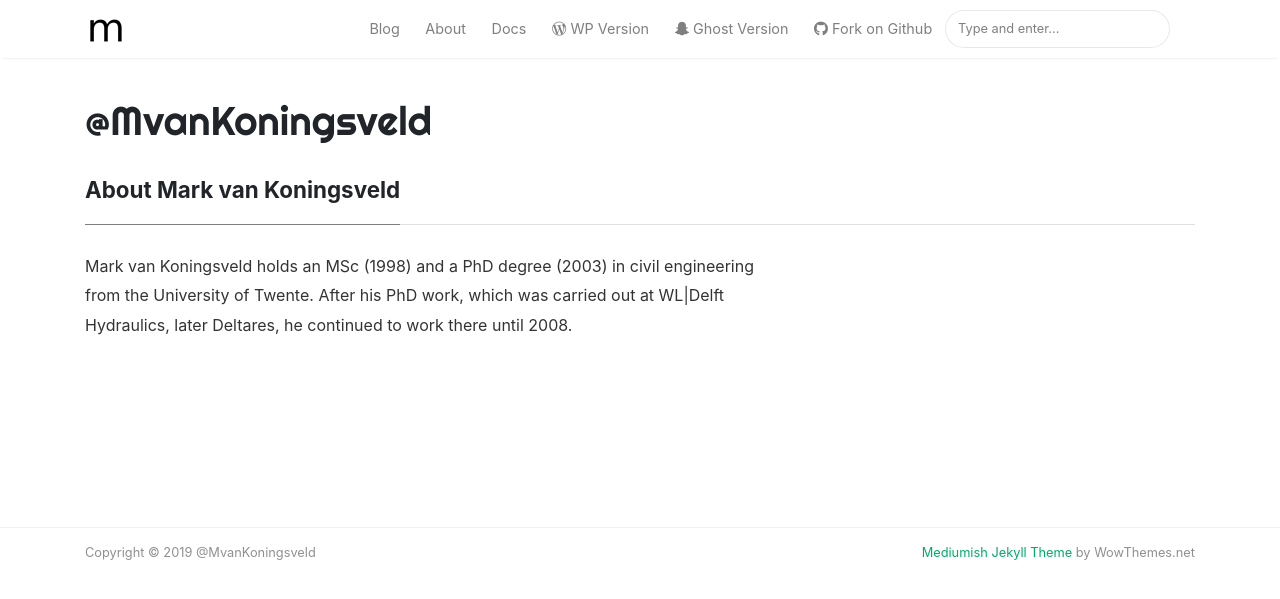
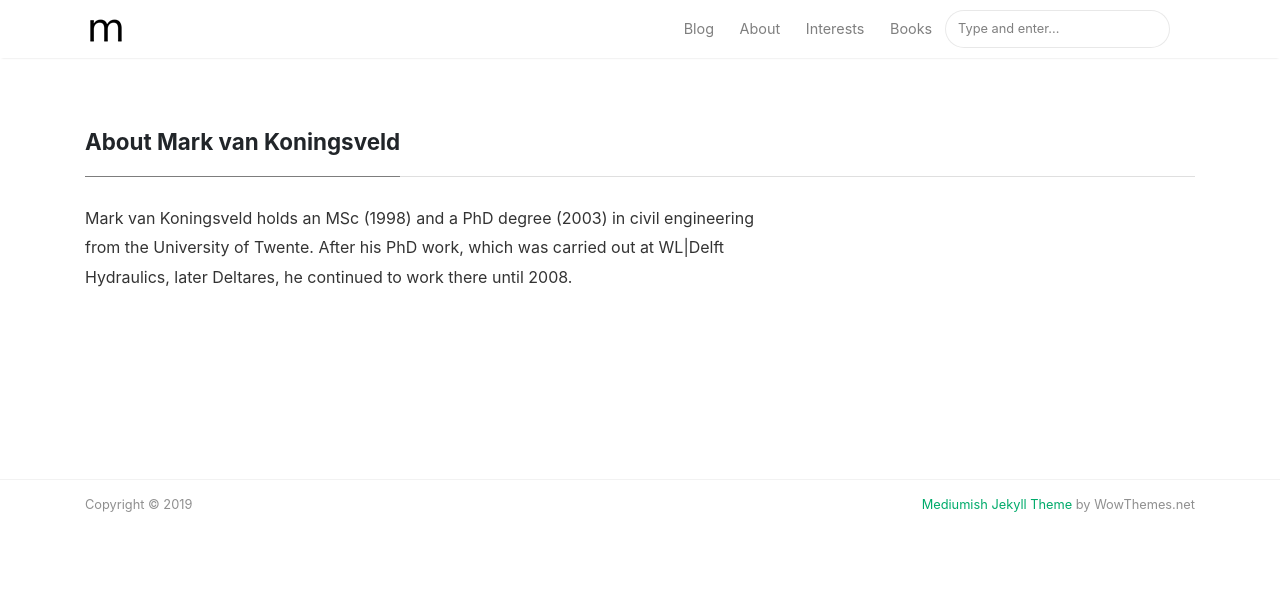
Before and after one commit to markvankoningsveld/markvankoningsveld.github.io, a Jekyll site: the page built from _pages/about.md, in a window 1280 px wide. Shown: the top 599 px of the page. Built offline with Jekyll 4.4.1, drawn with Linux system fonts in a browser that asks for light colours; nearby versions of some CDN libraries.

Commit message:
Changed header

```diff
--- a/_config.yml
+++ b/_config.yml
@@ -1,5 +1,5 @@
 # Site
-name: "@MvanKoningsveld"
+name: ""
 title: ""
 description: ""
 logo: 'assets/images/logo.png'
--- a/_layouts/default.html
+++ b/_layouts/default.html
@@ -76,19 +76,11 @@
                 </li>
 
                 <li class="nav-item">
-                <a target="_blank" class="nav-link" href="https://bootstrapstarter.com/bootstrap-templates/template-mediumish-bootstrap-jekyll/"> Docs</a>
+                <a class="nav-link" href="{{ site.baseurl }}/interests">Interests</a>
                 </li>
 
                 <li class="nav-item">
-                <a target="_blank" class="nav-link" href="https://www.wowthemes.net/themes/mediumish-wordpress/"><i class="fab fa-wordpress-simple"></i> WP Version</a>
-                </li>
-
-                <li class="nav-item">
-                <a target="_blank" class="nav-link" href="https://www.wowthemes.net/themes/mediumish-ghost/"><i class="fab fa-snapchat-ghost"></i> Ghost Version</a>
-                </li>
-
-                <li class="nav-item">
-                <a target="_blank" class="nav-link" href="https://github.com/wowthemesnet/mediumish-theme-jekyll"><i class="fab fa-github"></i> Fork on Github</a>
+                <a class="nav-link" href="{{ site.baseurl }}/books">Books</a>
                 </li>
 
                 {% include search-lunr.html %}
```
